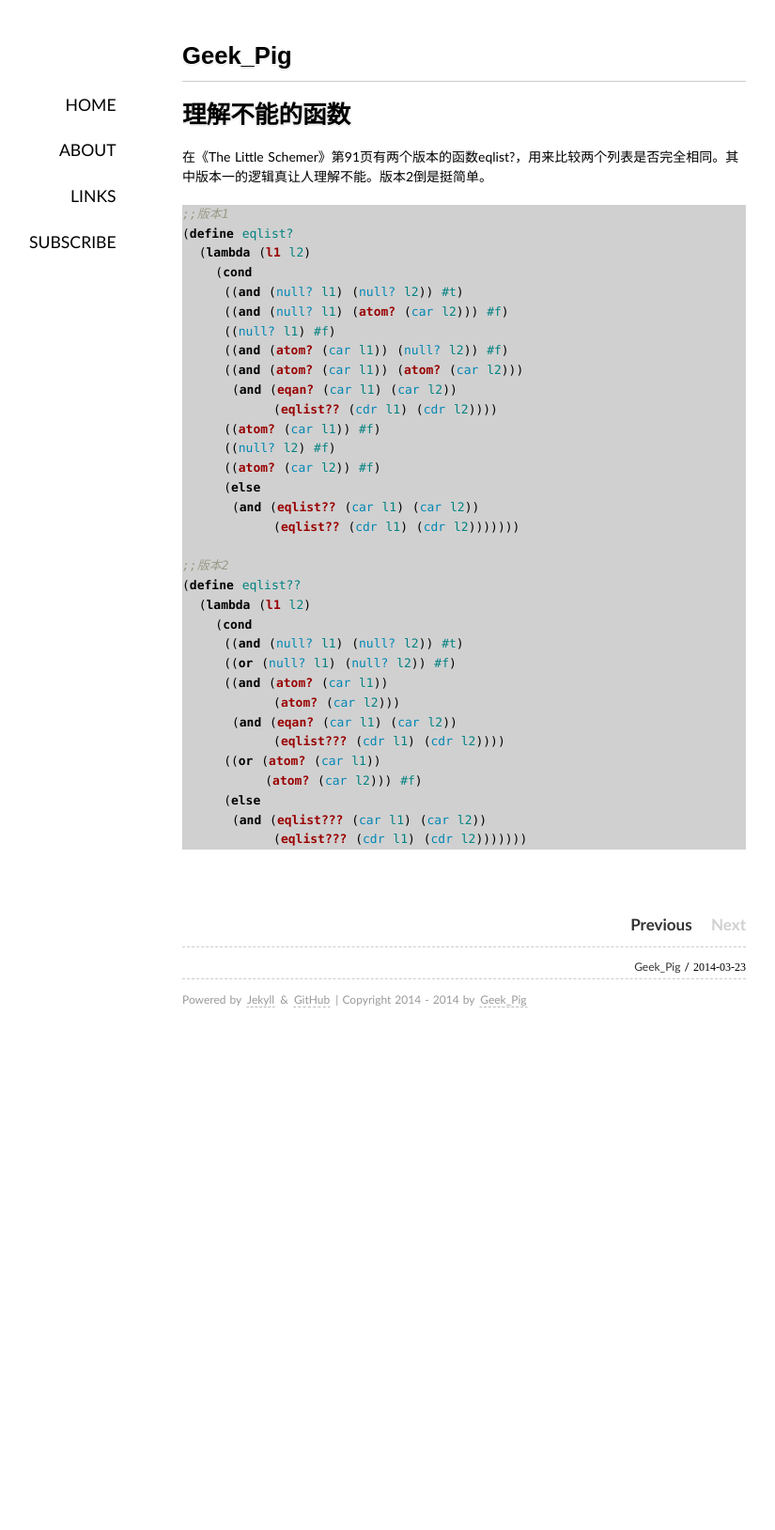
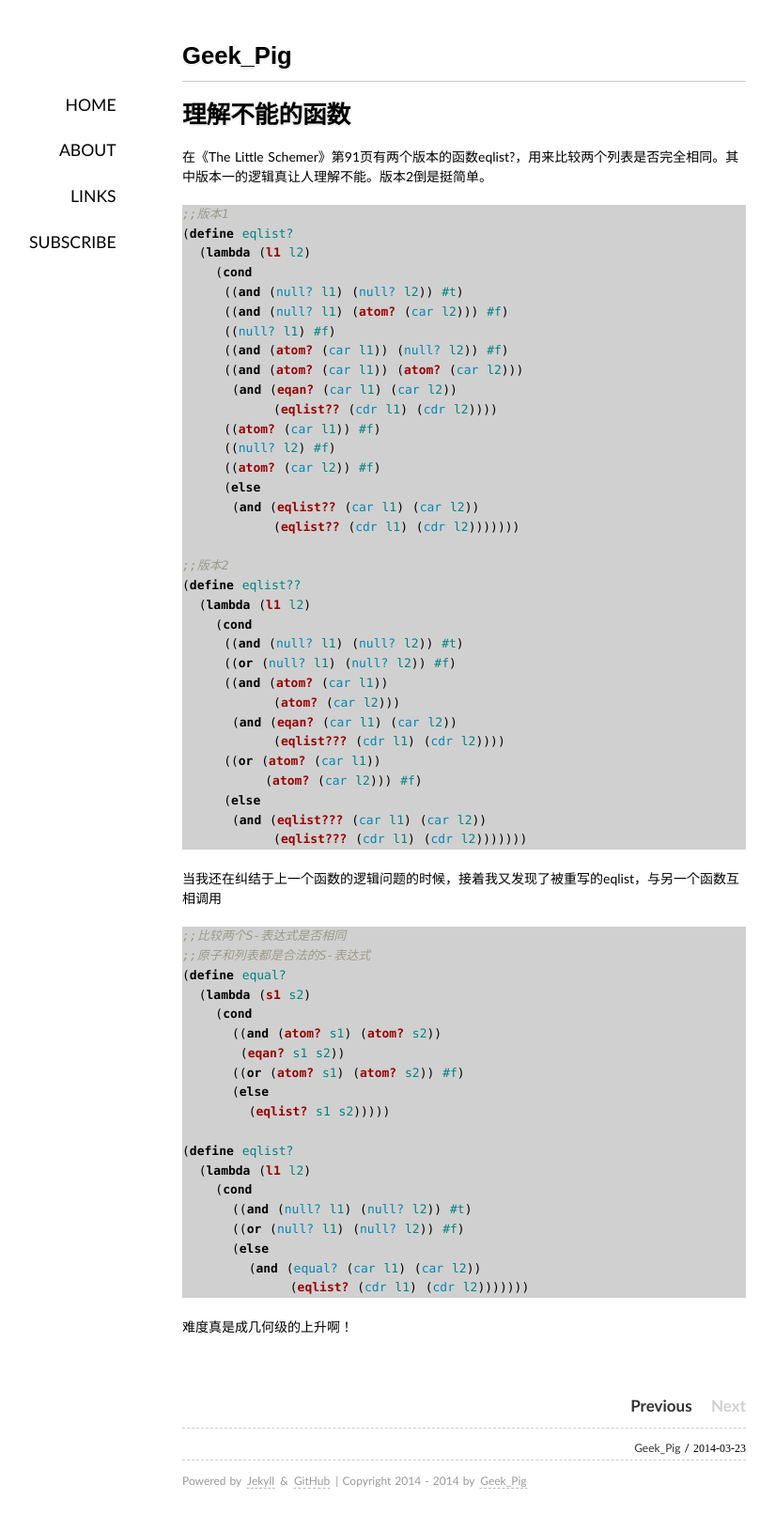
Before and after one commit to rhuichao/uternet.github.io, a Jekyll site: the page built from _posts/2014-03-23-eqlist.md, in a window 1280 px wide. Shown: the whole page at 94% size, without its empty margins (146-971 px from the left). Built offline with Jekyll 4.4.1, drawn with Linux system fonts in a browser that asks for light colours; some web fonts are replaced; Markdown is read by kramdown in place of the engine named in the settings; before the commit the page ends 1116 px from its top, so only the background shows below that.

Commit message:
new document posted

````diff
--- a/_posts/2014-03-23-eqlist.md
+++ b/_posts/2014-03-23-eqlist.md
@@ -40,3 +40,29 @@ date:   2014-03-23
       (and (eqlist??? (car l1) (car l2))
            (eqlist??? (cdr l1) (cdr l2)))))))
 ```
+
+当我还在纠结于上一个函数的逻辑问题的时候，接着我又发现了被重写的eqlist，与另一个函数互相调用
+
+```scheme
+;;比较两个S-表达式是否相同
+;;原子和列表都是合法的S-表达式
+(define equal?
+  (lambda (s1 s2)
+    (cond
+      ((and (atom? s1) (atom? s2))
+       (eqan? s1 s2))
+      ((or (atom? s1) (atom? s2)) #f)
+      (else
+        (eqlist? s1 s2)))))
+
+(define eqlist?
+  (lambda (l1 l2)
+    (cond
+      ((and (null? l1) (null? l2)) #t)
+      ((or (null? l1) (null? l2)) #f)
+      (else
+        (and (equal? (car l1) (car l2))
+             (eqlist? (cdr l1) (cdr l2)))))))
+```
+
+难度真是成几何级的上升啊！
````
